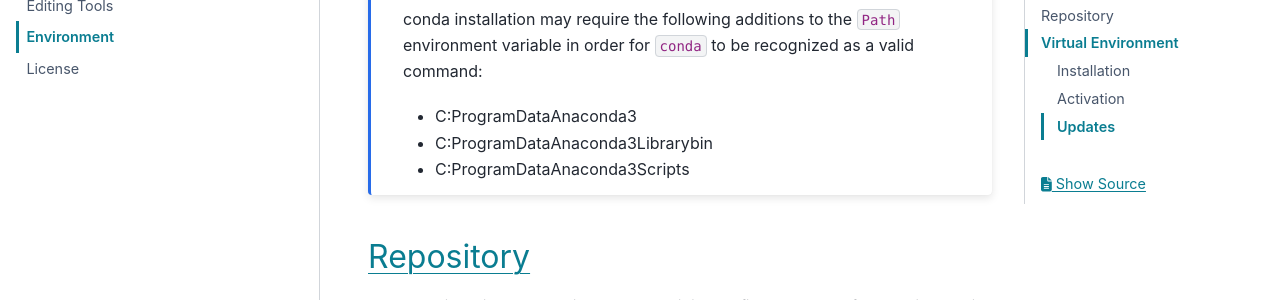
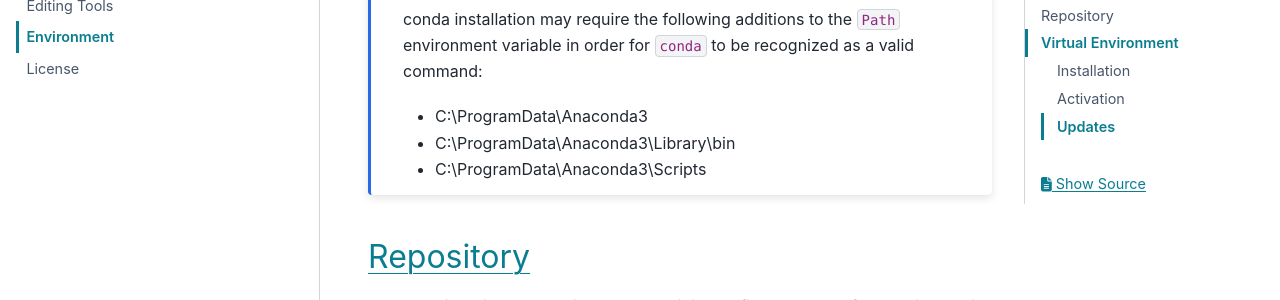
Before and after one commit to StatCan/egp-maintenance-tools, a Sphinx documentation site: the page built from docs/source/about/environment.rst, in a window 1280 px wide and 900 px high, scrolled down 902 px. Shown: the part 154-454 px from the top of the window. Built offline with Sphinx 7.4.7 and the PyData theme 0.15.4, drawn with Linux system fonts in a browser that asks for light colours.

```diff
--- a/docs/source/about/environment.rst
+++ b/docs/source/about/environment.rst
@@ -26,9 +26,9 @@ Repository Management and Script Usage
     conda installation may require the following additions to the ``Path`` environment variable in order for ``conda``
     to be recognized as a valid command:
 
-    - C:\ProgramData\Anaconda3
-    - C:\ProgramData\Anaconda3\Library\bin
-    - C:\ProgramData\Anaconda3\Scripts
+    - C:\\ProgramData\\Anaconda3
+    - C:\\ProgramData\\Anaconda3\\Library\\bin
+    - C:\\ProgramData\\Anaconda3\\Scripts
 
 Repository
 ==========
```
